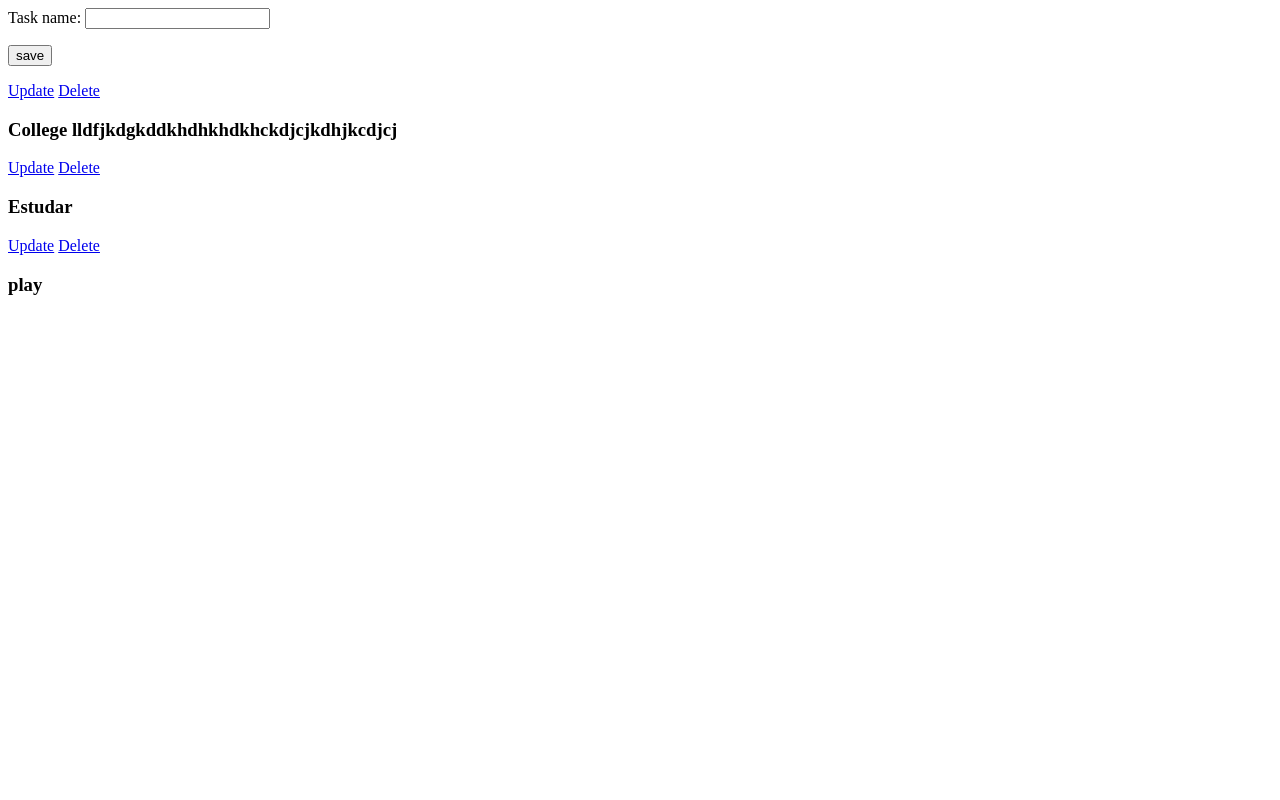
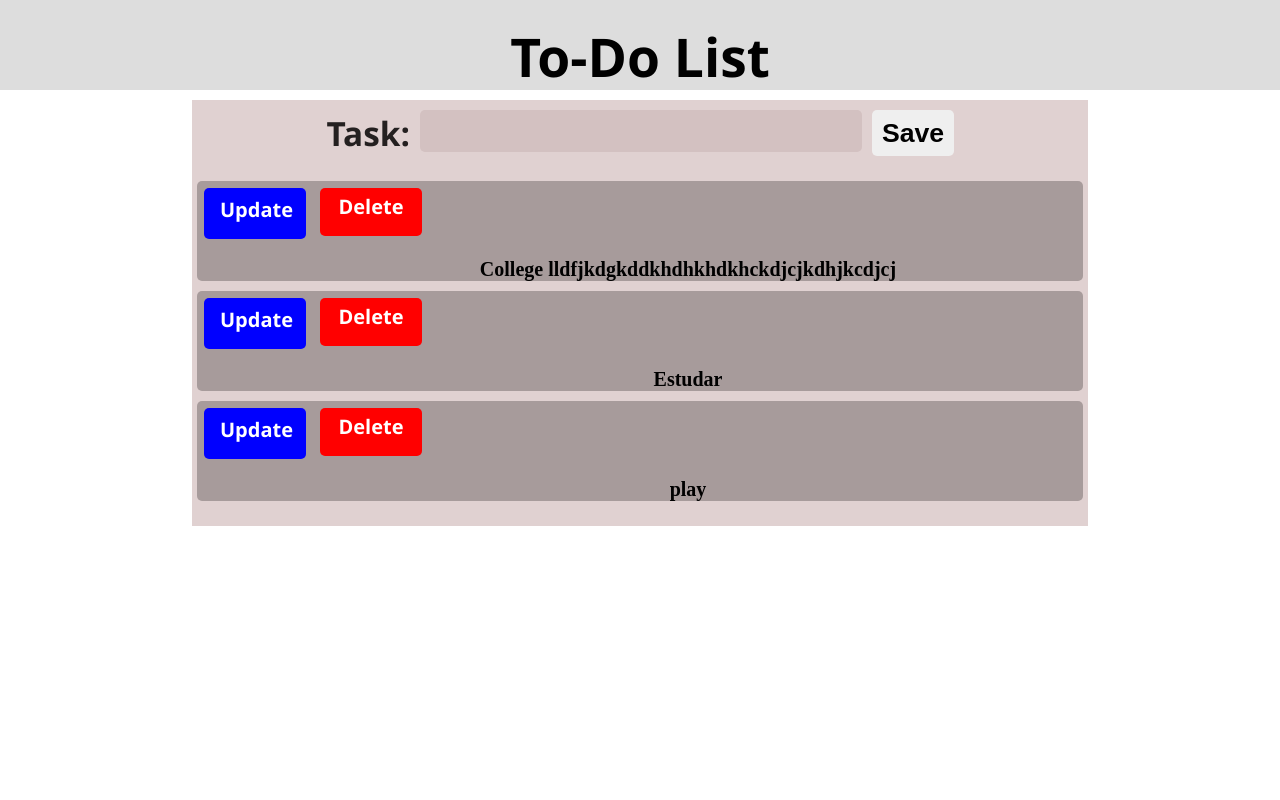
Before and after one commit to eltonMessiass/ToDo-App, a Django app: page / in a window 1280 px wide. Run offline with Django 4.2, Linux system fonts and the light colour scheme; data comes from the database, SQL or seed files in the repository; both versions use the stored data as it was after the commit.

Commit message:
Styles almost done

```diff
--- a/to_do_app/tasks/forms.py
+++ b/to_do_app/tasks/forms.py
@@ -8,3 +8,9 @@ class taskForm(forms.ModelForm):
     class Meta:
         model = Task
         fields = ('task_name',)
+
+        widgets = {
+            'task_name': forms.TextInput(attrs={
+                'class': 'text-field',
+            })
+        }
--- /dev/null
+++ b/to_do_app/tasks/static/css/style.css
@@ -0,0 +1,140 @@
+*{
+    margin: 0;
+}
+
+.header{
+    width: 100%;
+    height: 50px;
+    background-color: #ddd;
+    text-align: center;
+    padding-top: 20px;
+    padding-bottom: 20px;
+}
+.header h1{
+    font-size: 40pt;
+    font-family: 'Segoe UI', Tahoma, Geneva, Verdana, sans-serif;
+}
+
+main{
+    display: flex;
+    flex-direction: column;
+    align-items: center;
+    justify-content: center;
+    width: 70%;
+    margin: 0 auto;
+    margin-top: 10px;
+    padding-top: 10px;
+    padding-bottom: 20px;
+    background-color: #e0d1d1;
+}
+
+
+form{
+    width: 70%;
+    display: flex;
+    gap: 10px;
+    margin-bottom: 20px;
+}
+form h3{
+    color: #242020;
+    font-size: 25pt;
+    font-family: 'Segoe UI', Tahoma, Geneva, Verdana, sans-serif;
+}
+
+
+.text-field{
+    width: 100%;
+    height: 40px;
+    border-radius: 5px;
+    font-size: 20pt;
+    outline: none;
+    border: none;
+    background-color: #d3c1c1;
+}
+
+.save{
+    width: 110px;
+    font-size: 20pt;
+    font-weight: bold;
+    padding: 7px;
+    border-radius: 5px;
+    cursor: pointer;
+    border: none;
+    transition: 0.3s ease-in-out;
+
+}
+.save:hover{
+    background-color: #a79b9b;
+}
+
+
+/* .list{
+    display: grid;
+    grid-template-columns: auto;
+    width: 70%;
+} */
+
+.task-list{
+    display: flex;
+    height: 60px;
+    margin: 0 auto;
+    margin-bottom: 10px;
+    align-items: center;
+
+}
+.update{
+    width: 70px;
+    background-color: blue;
+    color: white;
+    font-size: 15pt;
+    margin: 7px;
+    padding-top:8px;
+    text-decoration: none;
+    font-weight: bold;
+    font-family: 'Segoe UI', Tahoma, Geneva, Verdana, sans-serif;
+}
+
+.delete{
+    width: 70px;
+    padding-top: 5px;
+    background-color: red;
+    font-size: 15pt;
+    margin: 7px;
+    text-decoration: none;
+    font-weight: bold;
+    font-family: 'Segoe UI', Tahoma, Geneva, Verdana, sans-serif;
+}
+
+
+
+
+
+ul {
+    list-style-type: none;
+    margin: 0;
+    padding: 0;
+    overflow: hidden;
+    background-color: #a79b9b;
+    border-radius: 5px;
+    margin: 5px;
+  }
+  li {
+    float: left;
+
+  }
+
+  li a {
+    display: block;
+    color: white;
+    text-align: center;
+    padding: 16px;
+    text-decoration: none;
+    border-radius: 5px;
+  }
+
+  li h3{
+    text-align: center;
+    padding-top: 15px;
+    width: 750px;
+    font-size: 15pt;
+  }
--- a/to_do_app/tasks/templates/tasks/index.html
+++ b/to_do_app/tasks/templates/tasks/index.html
@@ -1,24 +1,49 @@
-<html>
+{% load static %}
+<!DOCTYPE html>
+<html lang="en">
+<head>
+    <meta charset="UTF-8">
+    <meta http-equiv="X-UA-Compatible" content="IE=edge">
+    <meta name="viewport" content="width=device-width, initial-scale=1.0">
 
+    <link rel="stylesheet" href="{% static 'css/style.css' %}">
+    <title>Document</title>
+</head>
+<body>
 
+<header class="header">
+    <h1>To-Do List</h1>
+</header>
 
+<main>
+    {% block content %}
         <form enctype="multipart/form-data" method="post" action=".">
 
             {% csrf_token %}
-    <div>
-    {{ form.as_p }}
-    </div>
-    <input type="submit" value="save">
+
+                <h3>Task:</h3>
+                {{ form.task_name }}
+                <input class="save" type="submit" value="Save">
+
 
         </form>
 
+        <div class="list">
             {% for task in tasks %}
-<a href="{% url 'update_task' task.id %}">Update</a>
-<a href="{% url 'delete' task.id %}">Delete</a>
-<h3>{{task.task_name}}</h3>
 
 
+        </div>
+
+        <ul>
+            <li> <a class="update" href="{% url 'update_task' task.id %}">Update</a></li>
+            <li><a class="delete" href="{% url 'delete' task.id %}">Delete</a></li>
+            <li><h3>{{task.task_name}}</h3></li>
+        </ul>
 
         {% endfor %}
+    {% endblock content %}
 
+</main>
+
+</body>
 </html>
--- a/to_do_app/to_do_app/settings.py
+++ b/to_do_app/to_do_app/settings.py
@@ -10,6 +10,7 @@ For the full list of settings and their values, see
 https://docs.djangoproject.com/en/4.2/ref/settings/
 """
 
+import os
 from pathlib import Path
 
 # Build paths inside the project like this: BASE_DIR / 'subdir'.
@@ -118,6 +119,10 @@ USE_TZ = True
 
 STATIC_URL = 'static/'
 
+STATICFILES = [
+    os.path.join(BASE_DIR, 'static'),
+]
+
 # Default primary key field type
 # https://docs.djangoproject.com/en/4.2/ref/settings/#default-auto-field
 
```
Also changed, not shown: to_do_app/db.sqlite3. Lines whose indentation alone changed are shown as unchanged.
